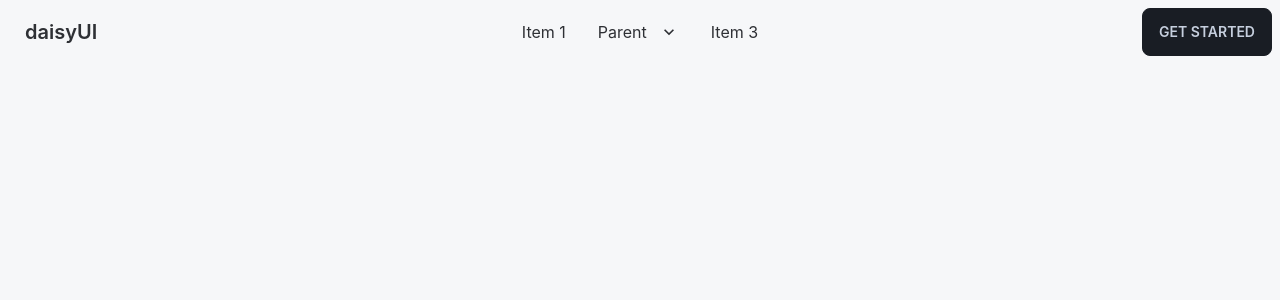
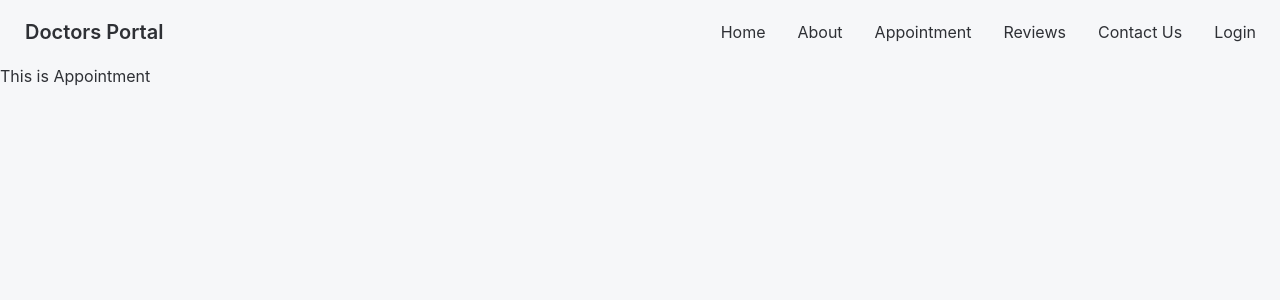
Before and after one commit to nurmdrafi/doctors-portal-client, a React (Create React App) app: page /appointment in a window 1280 px wide. Shown: the top 300 px of the page. Built offline with nearby package versions, Linux system fonts and the light colour scheme.

Commit message:
Navbar and component created

```diff
--- a/src/App.js
+++ b/src/App.js
@@ -3,15 +3,25 @@ import Navbar from "./Pages/Shared/Navbar";
 import { Routes, Route } from "react-router-dom";
 import Home from "./Pages/Home/Home";
 import About from "./Pages/About/About";
+import Appointment from "./Pages/Appointment/Appointment";
+import Reviews from "./Pages/Reviews/Reviews";
+import Contact from "./Pages/Contact/Contact";
+import Login from "./Pages/Login/Login";
+import NotFound from "./Pages/NotFound/NotFound";
 
 function App() {
   return (
     <div>
-      <Navbar/>
+      <Navbar />
       <Routes>
         <Route path="/" element={<Home />} />
         <Route path="/home" element={<Home />} />
-        <Route path="about" element={<About />} />
+        <Route path="/about" element={<About />} />
+        <Route path="/appointment" element={<Appointment />} />
+        <Route path="/reviews" element={<Reviews />} />
+        <Route path="/contact" element={<Contact />} />
+        <Route path="/login" element={<Login />} />
+        <Route path="/*" element={<NotFound />} />
       </Routes>
     </div>
   );
--- /dev/null
+++ b/src/Pages/Appointment/Appointment.js
@@ -0,0 +1,11 @@
+import React from 'react';
+
+const Appointment = () => {
+    return (
+        <div>
+            <h2>This is Appointment</h2>
+        </div>
+    );
+};
+
+export default Appointment;
--- /dev/null
+++ b/src/Pages/Contact/Contact.js
@@ -0,0 +1,11 @@
+import React from 'react';
+
+const Contact = () => {
+    return (
+        <div>
+            <h2>This is contact</h2>
+        </div>
+    );
+};
+
+export default Contact;
--- /dev/null
+++ b/src/Pages/Login/Login.js
@@ -0,0 +1,11 @@
+import React from 'react';
+
+const Login = () => {
+    return (
+        <div>
+           <h2>This is login</h2>
+        </div>
+    );
+};
+
+export default Login;
--- /dev/null
+++ b/src/Pages/NotFound/NotFound.js
@@ -0,0 +1,11 @@
+import React from 'react';
+
+const NotFound = () => {
+    return (
+        <div>
+            <h2>This is Notfound</h2>
+        </div>
+    );
+};
+
+export default NotFound;
--- /dev/null
+++ b/src/Pages/Reviews/Reviews.js
@@ -0,0 +1,11 @@
+import React from 'react';
+
+const Reviews = () => {
+    return (
+        <div>
+            <h2>This is Reviews</h2>
+        </div>
+    );
+};
+
+export default Reviews;
--- a/src/Pages/Shared/Navbar.js
+++ b/src/Pages/Shared/Navbar.js
@@ -1,47 +1,74 @@
 import React from "react";
+import { Link } from "react-router-dom";
+
 const Navbar = () => {
   return (
     <div className="navbar bg-base-100">
       <div className="navbar-start">
         <div className="dropdown">
           <label tabIndex="0" className="btn btn-ghost lg:hidden">
-          <svg xmlns="http://www.w3.org/2000/svg" className="h-5 w-5" fill="none" viewBox="0 0 24 24" stroke="currentColor"><path strokeLinecap="round" strokeLinejoin="round" strokeWidth="2" d="M4 6h16M4 12h8m-8 6h16" /></svg>
+            <svg
+              xmlns="http://www.w3.org/2000/svg"
+              className="h-5 w-5"
+              fill="none"
+              viewBox="0 0 24 24"
+              stroke="currentColor"
+            >
+              <path
+                strokeLinecap="round"
+                strokeLinejoin="round"
+                strokeWidth="2"
+                d="M4 6h16M4 12h8m-8 6h16"
+              />
+            </svg>
           </label>
-        <ul tabIndex="0" className="menu menu-compact dropdown-content mt-3 p-2 shadow bg-base-100 rounded-box w-52">
-          <li><a>Item 1</a></li>
-          <li tabIndex="0">
-            <a className="justify-between">
-              Parent
-              <svg className="fill-current" xmlns="http://www.w3.org/2000/svg" width="24" height="24" viewBox="0 0 24 24"><path d="M8.59,16.58L13.17,12L8.59,7.41L10,6L16,12L10,18L8.59,16.58Z"/></svg>
-            </a>
-            <ul className="p-2">
-              <li><a>Submenu 1</a></li>
-              <li><a>Submenu 2</a></li>
-            </ul>
+          <ul
+            tabIndex="0"
+            className="menu menu-compact dropdown-content mt-3 p-2 shadow bg-base-100 rounded-box w-52"
+          >
+            <li>
+              <Link to="/home">Home</Link>
             </li>
-          <li><a>Item 3</a></li>
+            <li>
+              <Link to="/about">About</Link>
+            </li>
+            <li>
+              <Link to="/appointment">Appointment</Link>
+            </li>
+            <li>
+              <Link to="/reviews">Reviews</Link>
+            </li>
+            <li>
+              <Link to="/contact">Contact Us</Link>
+            </li>
+            <li>
+              <Link to="/login">Login</Link>
+            </li>
           </ul>
         </div>
-      <a className="btn btn-ghost normal-case text-xl">daisyUI</a>
+        <Link to="/home" className="btn btn-ghost normal-case text-xl">Doctors Portal</Link>
       </div>
-    <div className="navbar-center hidden lg:flex">
+      <div className="navbar-end hidden lg:flex">
         <ul className="menu menu-horizontal p-0">
-        <li><a>Item 1</a></li>
-        <li tabIndex="0">
-          <a>
-            Parent
-            <svg className="fill-current" xmlns="http://www.w3.org/2000/svg" width="20" height="20" viewBox="0 0 24 24"><path d="M7.41,8.58L12,13.17L16.59,8.58L18,10L12,16L6,10L7.41,8.58Z"/></svg>
-          </a>
-          <ul className="p-2">
-            <li><a>Submenu 1</a></li>
-            <li><a>Submenu 2</a></li>
+          <li>
+            <Link to="/home">Home</Link>
+          </li>
+          <li>
+            <Link to="/about">About</Link>
+          </li>
+          <li>
+            <Link to="/appointment">Appointment</Link>
+          </li>
+          <li>
+            <Link to="/reviews">Reviews</Link>
+          </li>
+          <li>
+            <Link to="/contact">Contact Us</Link>
+          </li>
+          <li>
+            <Link to="/login">Login</Link>
+          </li>
         </ul>
-        </li>
-        <li><a>Item 3</a></li>
-      </ul>
-    </div>
-    <div className="navbar-end">
-      <a className="btn">Get started</a>
       </div>
     </div>
   );
```
Lines whose indentation alone changed are shown as unchanged.
